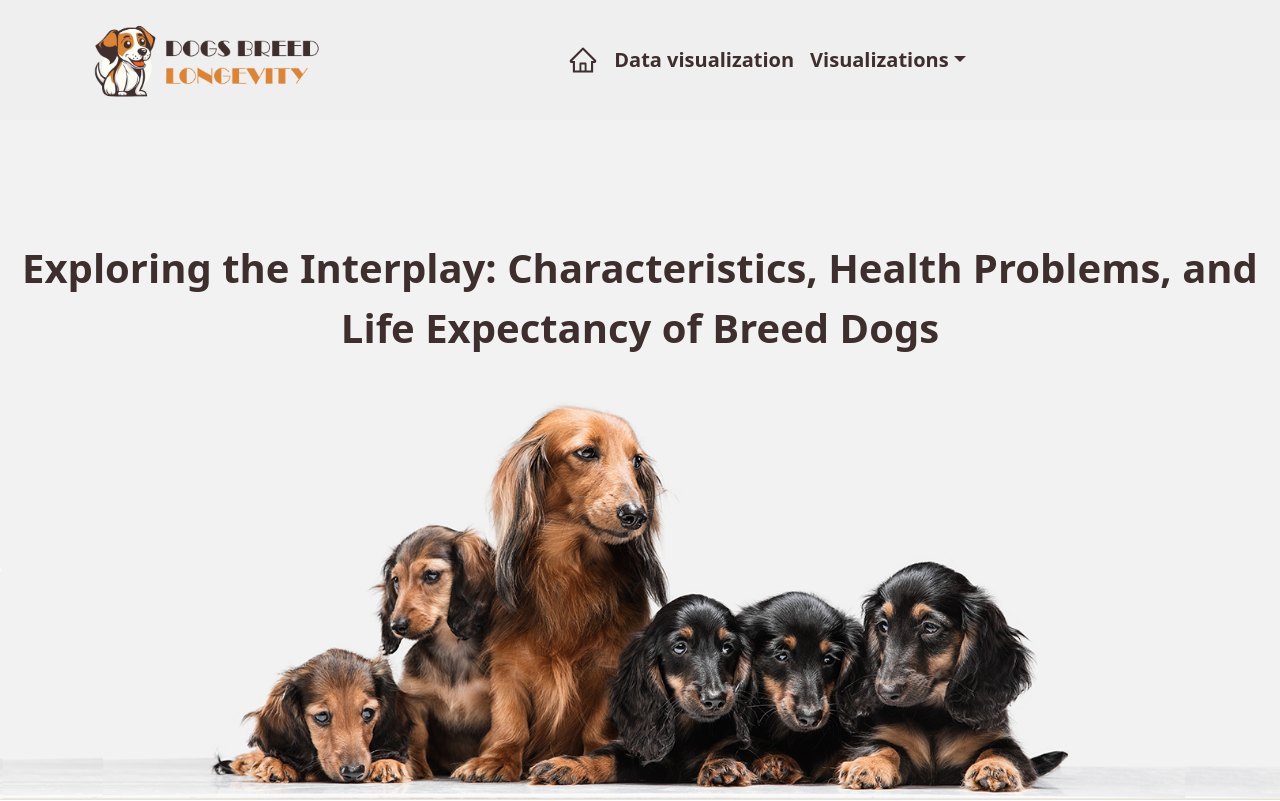
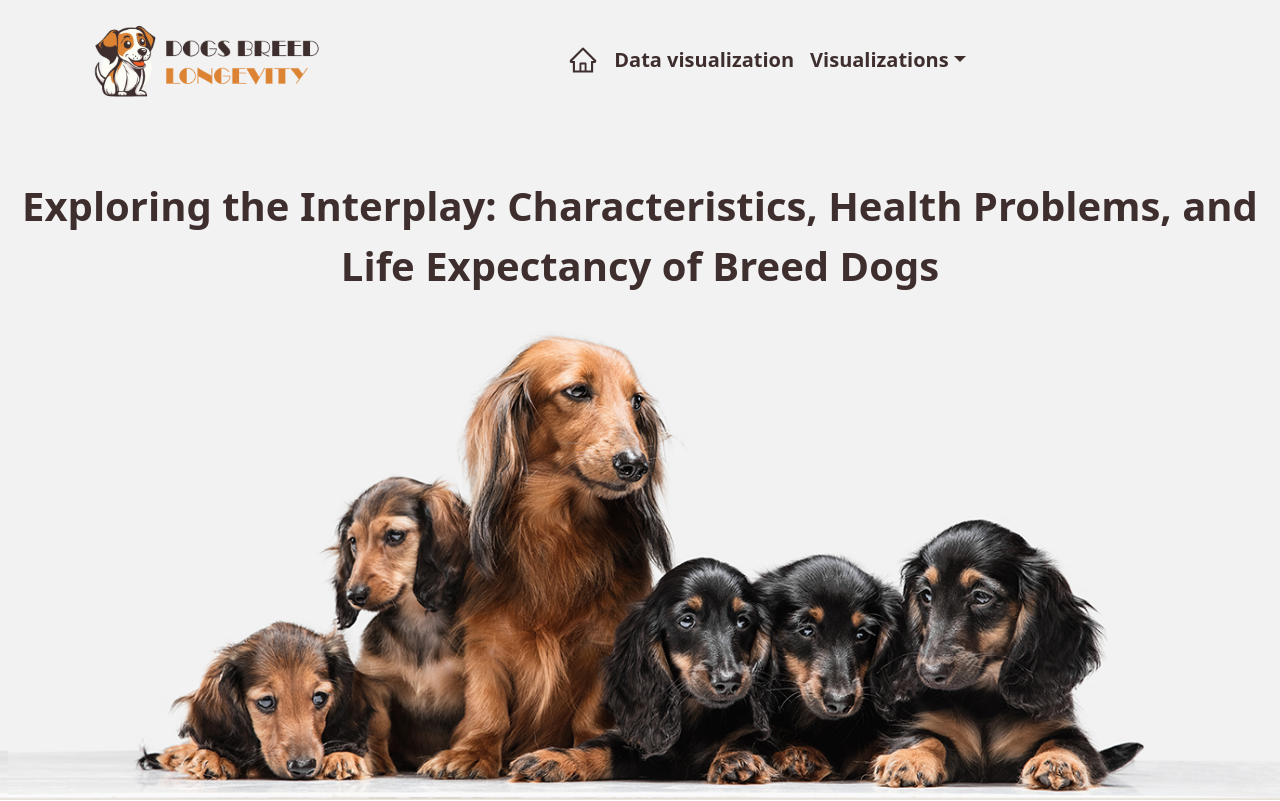
Before and after one commit to gkatrakazas/Dogs-breed, a React (Create React App) app: page / in a window 1280 px wide. Shown: the top 801 px of the page. Built offline with nearby package versions, Linux system fonts and the light colour scheme.

Commit message:
update home page

```diff
--- a/src/css/Home.css
+++ b/src/css/Home.css
@@ -3,7 +3,7 @@
   display: flex;
   flex-direction: column;
   align-items: center;
-  height: 85vh;
+  height: 100vh;
   display:flex;
   background-image: url('../media/background.png');
   background-size: cover;
@@ -12,7 +12,7 @@
 }
 
 #home .column-content {
-  padding-top: 8%;
+  padding-top: 20vh;
   text-align: center;
   font-size: 40px;
   font-weight: 800;
--- a/src/css/Navigationbar.css
+++ b/src/css/Navigationbar.css
@@ -11,6 +11,8 @@
     padding-left: 3%;
     background: rgb(239, 239, 239);
     height: 15vh!important;
+    margin-bottom: -15vh;
+    background-color: transparent;
 }
 
 .navbar-nav .nav-link{
```
